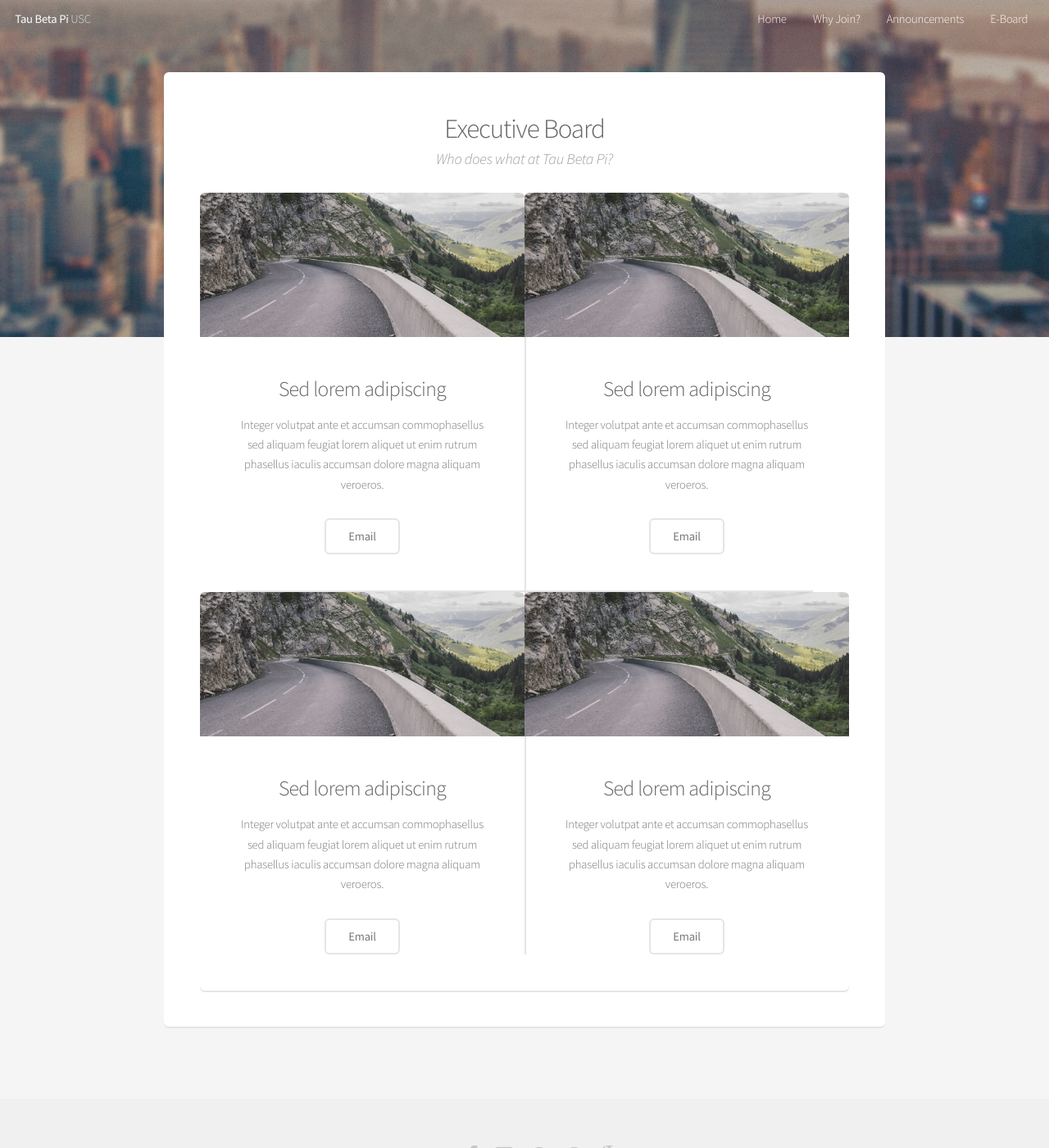
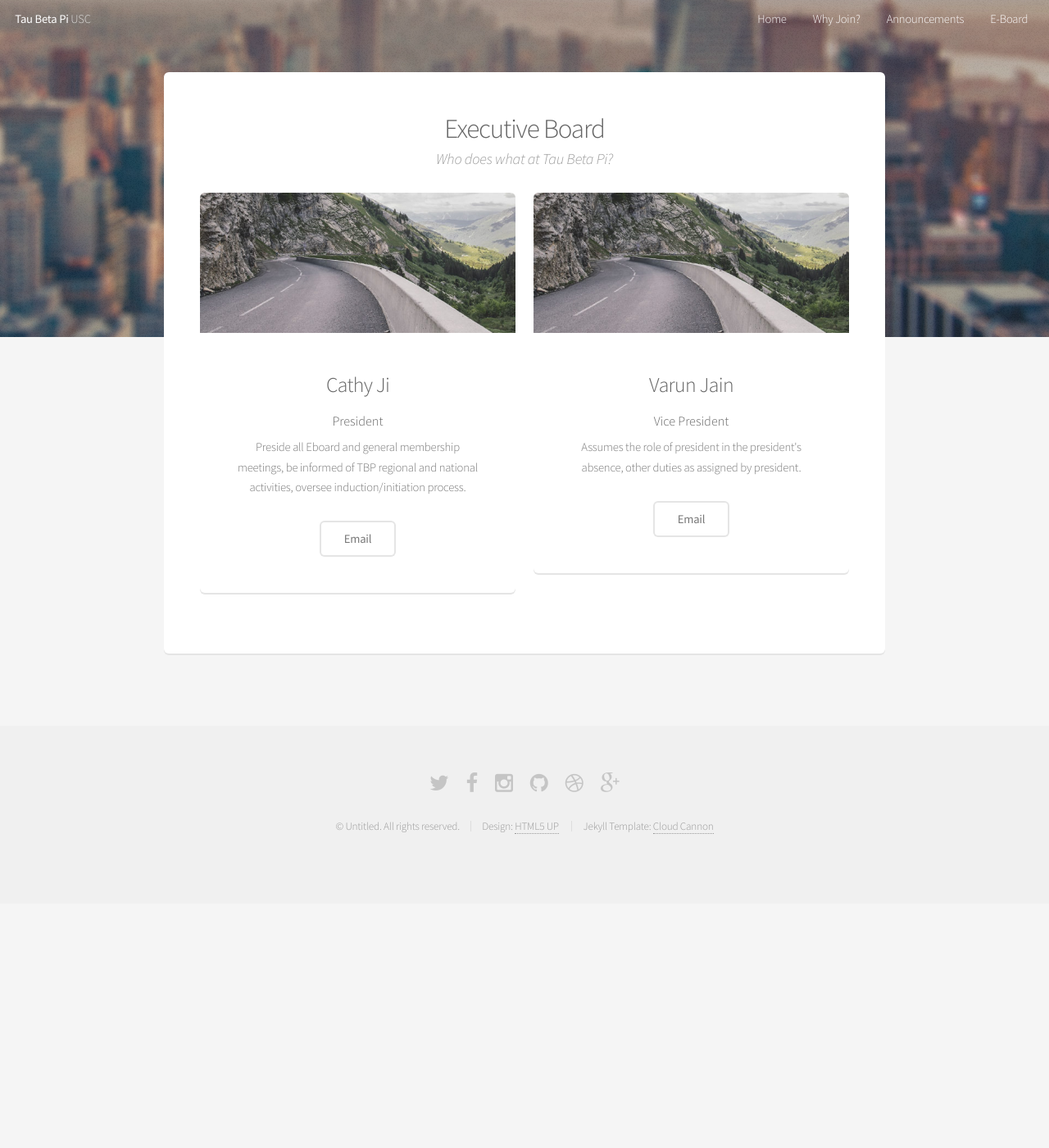
Before and after one commit to usctbp/usctbp.github.io, a Jekyll site: the page built from eboard.html, in a window 1280 px wide and 1400 px high. Shown: the whole window at 82% size. Built offline with Jekyll 4.4.1, drawn with Linux system fonts in a browser that asks for light colours.

Commit message:
edited eboard

```diff
--- a/eboard.html
+++ b/eboard.html
@@ -7,42 +7,33 @@ layout: default
 						<h2>Executive Board</h2>
 						<p>Who does what at Tau Beta Pi?</p>
 					</header>
-<section class="box special features">
-	<div class="features-row">
-		<section>
+<div class="row">
+	<div class="6u">
+
+		<section class="box special">
 			<span class="image featured"><img src="{{ site.baseurl }}/assets/images/pic02.jpg" alt="" /></span>
-			<h3>Sed lorem adipiscing</h3>
-			<p>Integer volutpat ante et accumsan commophasellus sed aliquam feugiat lorem aliquet ut enim rutrum phasellus iaculis accumsan dolore magna aliquam veroeros.</p>
+			<h3>Cathy Ji</h3>
+			<h4>President</h3>
+			<p>Preside all Eboard and general membership meetings, be informed of TBP regional and national activities, oversee induction/initiation process.</p>
 			<ul class="actions">
-				<li><a href="#" class="button alt">Email</a></li>
+				<li><a href="mailto:catherhj@usc.edu" class="button alt">Email</a></li>
 			</ul>
 		</section>
-		<section>
+
+	</div>
+	<div class="6u">
+
+		<section class="box special">
 			<span class="image featured"><img src="{{ site.baseurl }}/assets/images/pic02.jpg" alt="" /></span>
-			<h3>Sed lorem adipiscing</h3>
-			<p>Integer volutpat ante et accumsan commophasellus sed aliquam feugiat lorem aliquet ut enim rutrum phasellus iaculis accumsan dolore magna aliquam veroeros.</p>
+			<h3>Varun Jain</h3>
+			<h4>Vice President</h3>
+			<p>Assumes the role of president in the president's absence, other duties as assigned by president.</p>
 			<ul class="actions">
-				<li><a href="#" class="button alt">Email</a></li>
+				<li><a href="mailto:varunj@usc.edu" class="button alt">Email</a></li>
 			</ul>
 		</section>
+
 	</div>
-	<div class="features-row">
-		<section>
-			<span class="image featured"><img src="{{ site.baseurl }}/assets/images/pic02.jpg" alt="" /></span>
-			<h3>Sed lorem adipiscing</h3>
-			<p>Integer volutpat ante et accumsan commophasellus sed aliquam feugiat lorem aliquet ut enim rutrum phasellus iaculis accumsan dolore magna aliquam veroeros.</p>
-			<ul class="actions">
-				<li><a href="#" class="button alt">Email</a></li>
-			</ul>
-		</section>
-		<section>
-			<span class="image featured"><img src="{{ site.baseurl }}/assets/images/pic02.jpg" alt="" /></span>
-			<h3>Sed lorem adipiscing</h3>
-			<p>Integer volutpat ante et accumsan commophasellus sed aliquam feugiat lorem aliquet ut enim rutrum phasellus iaculis accumsan dolore magna aliquam veroeros.</p>
-			<ul class="actions">
-				<li><a href="#" class="button alt">Email</a></li>
-			</ul>
-		</section>
-	</div>
-</section>
+</div>
+
 				</section>
```
